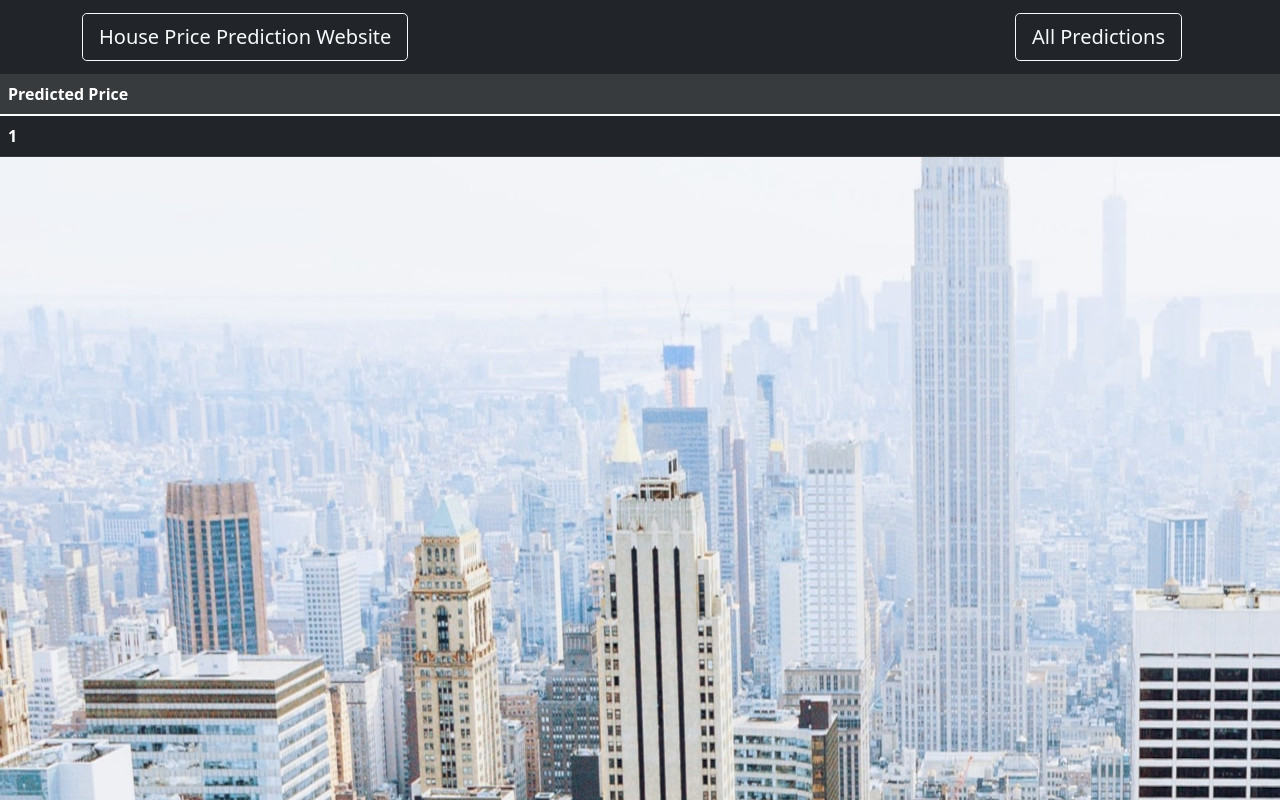
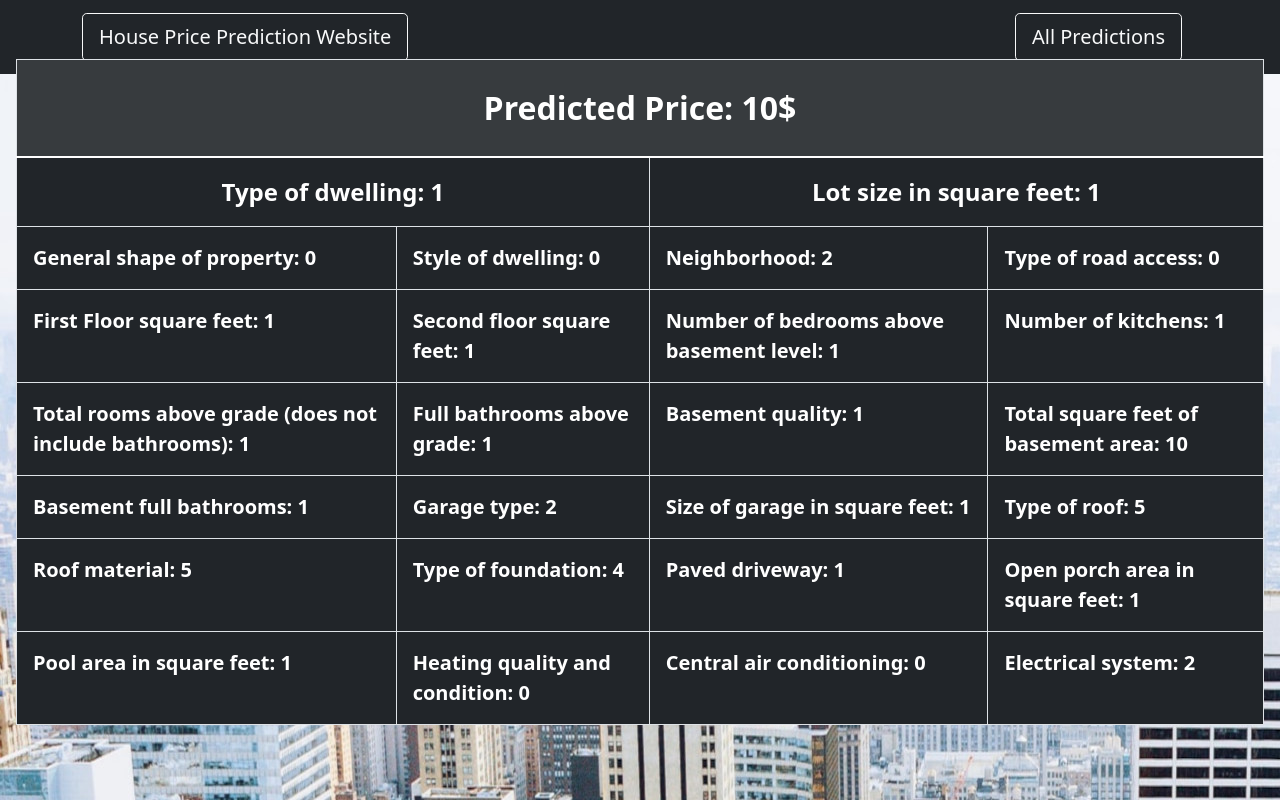
Before and after one commit to maciekmalachowski/House-price-predictor, a Django app: page /details/1 in a window 1280 px wide. Run offline with Django 4.2, Linux system fonts and the light colour scheme; tables that the repository leaves empty hold one stand-in row (values such as "Sample post"); lists and menus that the app fills with data are empty.

Commit message:
Prediction details added, views modified and small changes😵

```diff
--- a/requirements.txt
+++ b/requirements.txt
@@ -1,4 +1,4 @@
-Python==3.10.0
-Django==4.0.4
+Django > 4
 django-crispy-forms==1.14.0
+sklearn==0.0
 joblib==1.1.0
--- a/server/predictor/forms.py
+++ b/server/predictor/forms.py
@@ -12,9 +12,9 @@ class DataForm(forms.ModelForm):
                 'PavedDrive', 'OpenPorchSF', 'PoolArea', 'HeatingQC',
                 'CentralAir', 'Electrical']
         labels = {
-            'LotArea' : '<h5> Lot size in square feet</h5>',
-            'LotShape' : '</br><h5> General shape of property</h5>',
-            'BldgType' : '</br><h5> Type of dwelling</h5>',
+            'LotArea' : '<h5> Lot size in square feet </h5>',
+            'LotShape' : '</br><h5> General shape of property </h5>',
+            'BldgType' : '</br><h5> Type of dwelling </h5>',
             'HouseStyle' : '</br><h5> Style of dwelling</h5>',
             'Neighborhood' : '</br><h5> Physical locations within Ames city limits </h5>',
             'Street' : '</br><h5> Type of road access </h5>',
--- a/server/predictor/models.py
+++ b/server/predictor/models.py
@@ -1,3 +1,4 @@
+from django.urls import reverse
 from django.db import models
 from django.core.validators import MinValueValidator
 from sklearn.ensemble import RandomForestRegressor
@@ -175,3 +176,6 @@ class Data(models.Model):
             self.TotRmsAbvGrd, self.GarageType, self.GarageArea, self.PavedDrive,
             self.OpenPorchSF, self.PoolArea]])
         return super().save(*args, *kwargs)
+
+    def get_absolute_url(self):
+        return reverse('predictions')
--- a/server/predictor/templates/details.html
+++ b/server/predictor/templates/details.html
@@ -4,19 +4,55 @@
 
 {% block content  %}
 
+    <div class="w-100 p-3 position-absolute top-50 start-50 translate-middle">
         <table class="table table-dark table-hover">
             <thead>
-        <tr class="table-active">
-            <th scope="col">Predicted Price</th>
+                <tr class="table-active fw-italic fs-2 text-center">
+                    <th scope="col" class="p-4 border" colspan="4">Predicted Price: {{ object.SalePrice }}$</th>
                 </tr>
             </thead>
             <tbody>
                 <tr>
-            <th scope="row">1</th>
-            {% for data in details.pk %}
-                <td>{{ data.SalePrice }}</td>
-            {% endfor %}
+                    <td scope="row" colspan="2" class="fw-bold fw-bold fs-4 p-3 border text-center">Type of dwelling: {{object.BldgType}}</td>
+                    <td scope="row" colspan="2" class="fw-bold fw-bold fs-4 p-3 border text-center">Lot size in square feet: {{object.LotArea}}</td>
+                </tr>
+                <tr>
+                    <td scope="row" class="fw-bold fs-5 p-3 border">General shape of property: {{object.LotShape}}</td>
+                    <td scope="row" class="fw-bold fs-5 p-3 border">Style of dwelling: {{object.HouseStyle}}</td>
+                    <td scope="row" class="fw-bold fs-5 p-3 border">Neighborhood: {{object.Neighborhood}}</td>
+                    <td scope="row" class="fw-bold fs-5 p-3 border">Type of road access: {{object.Street}}</td>
+                </tr>
+                <tr>
+                    <td scope="row" class="fw-bold fs-5 p-3 border">First Floor square feet: {{object.FirstFlrSF}}</td>
+                    <td scope="row" class="fw-bold fs-5 p-3 border">Second floor square feet: {{object.SecondFlrSF}}</td>
+                    <td scope="row" class="fw-bold fs-5 p-3 border">Number of bedrooms above basement level: {{object.BedroomAbvGr}}</td>
+                    <td scope="row" class="fw-bold fs-5 p-3 border">Number of kitchens: {{object.KitchenAbvGr}}</td>
+                </tr>
+                <tr>
+                    <td scope="row" class="fw-bold fs-5 p-3 border">Total rooms above grade (does not include bathrooms): {{object.TotRmsAbvGrd}}</td>
+                    <td scope="row" class="fw-bold fs-5 p-3 border">Full bathrooms above grade: {{object.FullBath}}</td>
+                    <td scope="row" class="fw-bold fs-5 p-3 border">Basement quality: {{object.BsmtQual}}</td>
+                    <td scope="row" class="fw-bold fs-5 p-3 border">Total square feet of basement area: {{object.TotalBsmtSF}}</td>
+                </tr>
+                <tr>
+                    <td scope="row" class="fw-bold fs-5 p-3 border">Basement full bathrooms: {{object.BsmtFullBath}}</td>
+                    <td scope="row" class="fw-bold fs-5 p-3 border">Garage type: {{object.GarageType}}</td>
+                    <td scope="row" class="fw-bold fs-5 p-3 border">Size of garage in square feet: {{object.GarageArea}}</td>
+                    <td scope="row" class="fw-bold fs-5 p-3 border">Type of roof: {{object.RoofStyle}}</td>
+                </tr>
+                <tr>
+                    <td scope="row" class="fw-bold fs-5 p-3 border">Roof material: {{object.RoofMatl}}</td>
+                    <td scope="row" class="fw-bold fs-5 p-3 border">Type of foundation: {{object.Foundation}}</td>
+                    <td scope="row" class="fw-bold fs-5 p-3 border">Paved driveway: {{object.PavedDrive}}</td>
+                    <td scope="row" class="fw-bold fs-5 p-3 border">Open porch area in square feet: {{object.OpenPorchSF}}</td>
+                </tr>
+                <tr>
+                    <td scope="row" class="fw-bold fs-5 p-3 border">Pool area in square feet: {{object.PoolArea}}</td>
+                    <td scope="row" class="fw-bold fs-5 p-3 border">Heating quality and condition: {{object.HeatingQC}}</td>
+                    <td scope="row" class="fw-bold fs-5 p-3 border">Central air conditioning: {{object.CentralAir}}</td>
+                    <td scope="row" class="fw-bold fs-5 p-3 border">Electrical system: {{object.Electrical}}</td>
+                </tr>
             </tbody>
         </table>
-
+    </div>
 {% endblock %}
--- a/server/predictor/templates/index.html
+++ b/server/predictor/templates/index.html
@@ -4,7 +4,7 @@
 
 {% load crispy_forms_tags %}
 
-{% block content  %}
+{% block content %}
     <div class="container">
         <div class="row mt-4">
             <div class="col-xl-8 offset-md-2">
--- a/server/predictor/templates/partials/base.html
+++ b/server/predictor/templates/partials/base.html
@@ -6,6 +6,7 @@
         <meta name="viewport" content="width=device-width, initial-scale=1, shrink-to-fit=no">
 
         <link href="https://cdn.jsdelivr.net/npm/bootstrap@5.1.3/dist/css/bootstrap.min.css" rel="stylesheet" integrity="sha384-1BmE4kWBq78iYhFldvKuhfTAU6auU8tT94WrHftjDbrCEXSU1oBoqyl2QvZ6jIW3" crossorigin="anonymous">
+        <link rel="icon" href="{% static 'images/icon.png' %}">
         <style>
             .asteriskField
             {
@@ -13,12 +14,13 @@
             }
             body
             {
-            background-image: url({% static 'images/bg.jpg' %});
+                background: url({% static 'images/bg.jpg' %});
                 background-repeat: no-repeat;
             }
         </style>
         <title>{% block title %} {% endblock %}</title>
     </head>
+
     <body>
     {% include 'partials/nav.html' %}
 
--- a/server/predictor/urls.py
+++ b/server/predictor/urls.py
@@ -2,7 +2,7 @@ from django.urls import path
 from .views import IndexView, PredictionsView, DetailsView
 
 urlpatterns = [
-    path('', IndexView, name='index'),
-    path('predictions', PredictionsView, name='predictions'),
-    path('details/<int:pk>', DetailsView, name='details')
+    path('', IndexView.as_view(), name='index'),
+    path('predictions', PredictionsView.as_view(), name='predictions'),
+    path('details/<int:pk>', DetailsView.as_view(), name='details')
 ]
--- a/server/predictor/views.py
+++ b/server/predictor/views.py
@@ -1,29 +1,21 @@
 from multiprocessing import context
-from django.shortcuts import render, redirect
+from django.shortcuts import render
 from .forms import DataForm
 from .models import Data
+from django.views.generic import CreateView, ListView, DetailView
 
-def IndexView(request):
-    if request.method == 'POST':
-        form = DataForm(request.POST)
-        if form.is_valid():
-            form.save()
-            return redirect('predictions')
-    else:
-        form = DataForm()
-    context = {
-        'form' : form
-    }
-    return render(request, 'index.html', context)
+class IndexView(CreateView):
+    template_name = 'index.html'
+    form_class = DataForm
+    queryset = Data.objects.all()
 
-def PredictionsView(request):
-    context = {
-        'predictions' : Data.objects.all()
-    }
-    return render(request, 'predictions.html', context)
+    def form_valid(self, form):
+        return super().form_valid(form)
 
-def DetailsView(request, pk):
-    context = {
-        'details' : Data.objects.all()
-    }
-    return render(request, 'details.html', context)
+class PredictionsView(ListView):
+    template_name = 'predictions.html'
+    queryset = Data.objects.all()
+
+class DetailsView(DetailView):
+    template_name = 'details.html'
+    queryset = Data.objects.all()
--- a/server/server/settings.py
+++ b/server/server/settings.py
@@ -11,6 +11,7 @@ https://docs.djangoproject.com/en/4.0/ref/settings/
 """
 
 from pathlib import Path
+import os
 
 # Build paths inside the project like this: BASE_DIR / 'subdir'.
 BASE_DIR = Path(__file__).resolve().parent.parent
@@ -120,6 +121,8 @@ USE_TZ = True
 
 STATIC_URL = 'static/'
 
+STATICFILES_DIRS=[os.path.join(BASE_DIR,'static')]
+
 MEDIA_URL = '/images/'
 
 
```
Also changed, not shown: server/predictor/templates/predictions.html (+8 -7 lines), server/predictor/migrations/0006_alter_data_bldgtype_alter_data_bsmtqual_and_more.py (added), server/predictor/static/images/icon.png (added). Lines whose indentation alone changed are shown as unchanged.
